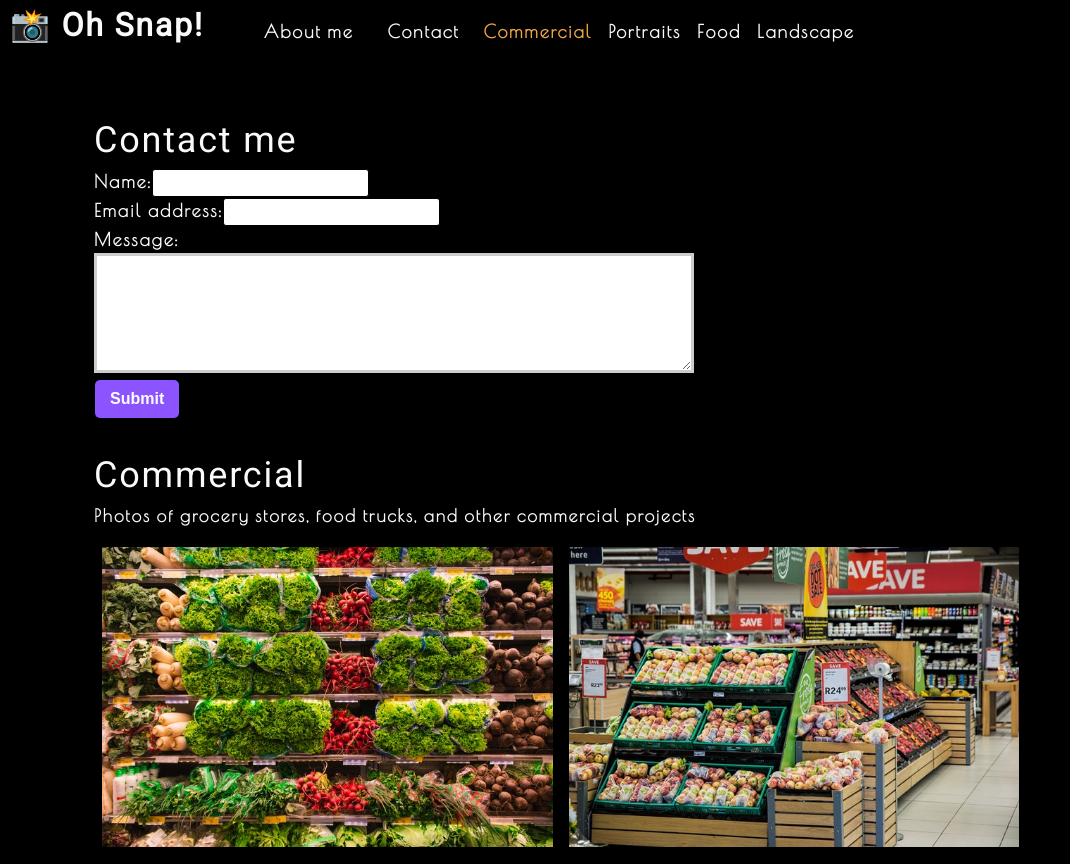
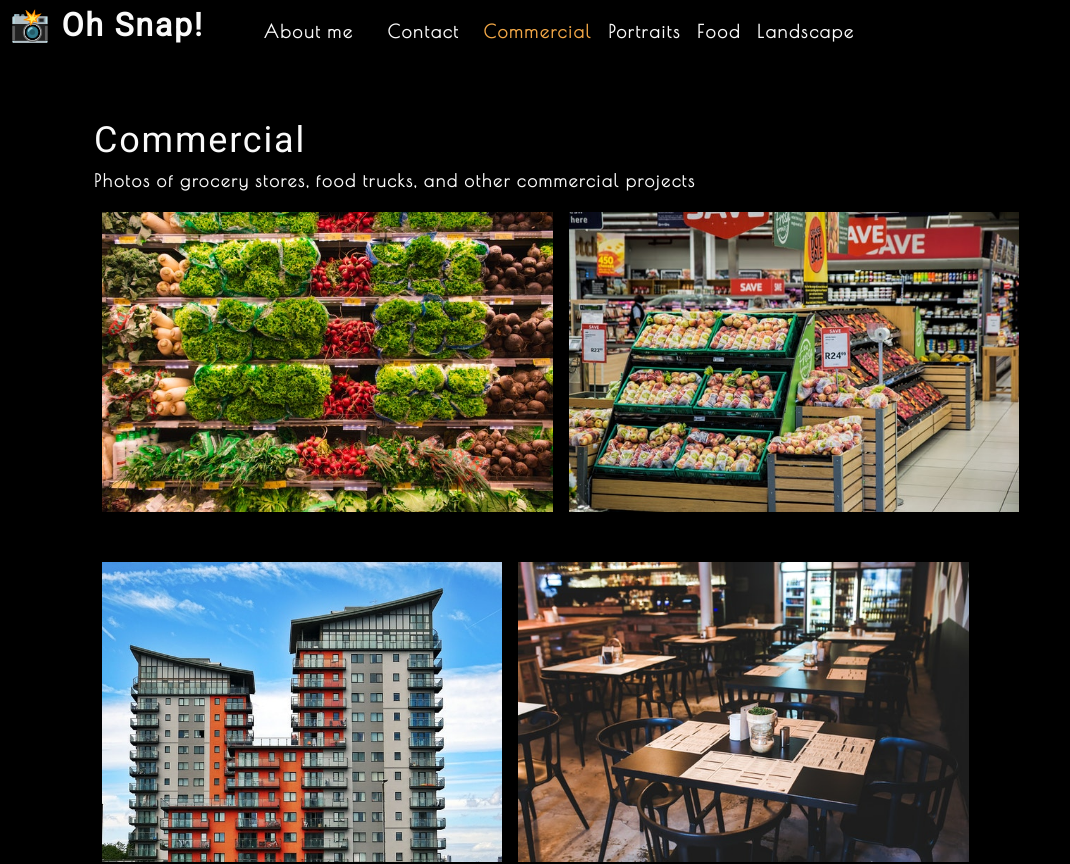
Before and after one commit to CamWills89/photo-port, a React (Create React App) app: page / in a window 1280 px wide. Shown: the top 864 px of the page, without its empty margins (0-1070 px from the left). Built offline with nearby package versions, Linux system fonts and the light colour scheme.

Commit message:
converted the app to an SPA

```diff
--- a/src/App.js
+++ b/src/App.js
@@ -22,21 +22,32 @@ function App() {
     },
   ]);
 
+  const [contactSelected, setContactSelected] = useState(false);
   const [currentCategory, setCurrentCategory] = useState(categories[0]);
 
   return (
     <div>
+      {/* passing these values to the Nav component as props */}
       <Nav
         categories={categories}
         setCurrentCategory={setCurrentCategory}
         currentCategory={currentCategory}
+        contactSelected={contactSelected}
+        setContactSelected={setContactSelected}
       ></Nav>
       <main>
-        <div>
-          <ContactForm />
-          <Gallery currentCategory={currentCategory}></Gallery>
-          <About />
-        </div>
+        {/* a conditional statement (ternary operator) to render the Gallery and About
+          components when this value is false and the ContactForm component when true  */}
+        {!contactSelected ? (
+          // these <> and </> are react fragments (<React.Fragment>), they allow multiple
+          //elements to be grouped together
+          <>
+            <Gallery currentCategory={currentCategory}></Gallery>
+            <About></About>
+          </>
+        ) : (
+          <ContactForm></ContactForm>
+        )}
       </main>
     </div>
   );
--- a/src/components/Contact/index.js
+++ b/src/components/Contact/index.js
@@ -60,7 +60,7 @@ function ContactForm() {
           <input
             type="text"
             defaultValue={name}
-            onChange={handleChange}
+            onBlur={handleChange}
             name="name"
           />
         </div>
@@ -72,7 +72,7 @@ function ContactForm() {
             type="email"
             name="email"
             defaultValue={email}
-            onChange={handleChange}
+            onBlur={handleChange}
           />
         </div>
         <div>
@@ -80,10 +80,17 @@ function ContactForm() {
           <textarea
             name="message"
             defaultValue={message}
-            onChange={handleChange}
+            onBlur={handleChange}
             rows="5"
           />
         </div>
+        {/* this is an if statement in JSX, showing only if a validation error is met */}
+        {/* && operator is a short circuit, if the first value is true, the 2nd expression is evaluated */}
+        {errorMessage && (
+          <div>
+            <p className="error-text">{errorMessage}</p>
+          </div>
+        )}
         <button type="submit">Submit</button>
       </form>
     </section>
--- a/src/components/Nav/index.js
+++ b/src/components/Nav/index.js
@@ -7,7 +7,13 @@ function Nav(props) {
   // initialize the category state as an array
   // we chose to use the useState hook here so that we can have
   // the option to change the categories at some point in the future
-  const { categories = [], setCurrentCategory, currentCategory } = props;
+  const {
+    categories = [],
+    setCurrentCategory,
+    currentCategory,
+    contactSelected,
+    setContactSelected,
+  } = props;
 
   // the useEffect hook here will update the DOM title tab to whatever category is clicked
   useEffect(() => {
@@ -28,28 +34,35 @@ function Nav(props) {
       <nav>
         <ul className="flex-row">
           <li className="mx-2">
-            <a data-testid="about" href="#about">
+            <a
+              data-testid="about"
+              href="#about"
+              onClick={() => setContactSelected(false)}
+            >
               About me
             </a>
           </li>
-          <li className="mx-2">
-            <span>Contact</span>
+          <li className={`mx-2 ${contactSelected && "navActive"}`}>
+            <span onClick={() => setContactSelected(true)}>Contact</span>
           </li>
           {/* Whenever we map over anything in JSX, the outermost element must have
           a key attribute that's set to be something unique. This helps React
           keep track of items in the virtual DOM. */}
           {categories.map((category) => (
             <li
-              //a short-circuit expression evaluates currentCategory.name === category.name
-              //as long as its true and return navActive
+              //navActive class value is assigned only if Contact
+              //hasn't been selected and the current category HAS been selected.
               className={`mx-1 ${
-                currentCategory.name === category.name && "navActive"
+                currentCategory.name === category.name &&
+                !contactSelected &&
+                "navActive"
               }`}
               key={category.name}
             >
               <span
                 onClick={() => {
                   setCurrentCategory(category);
+                  setContactSelected(false);
                 }}
               >
                 {capitalizeFirstLetter(category.name)}
```
